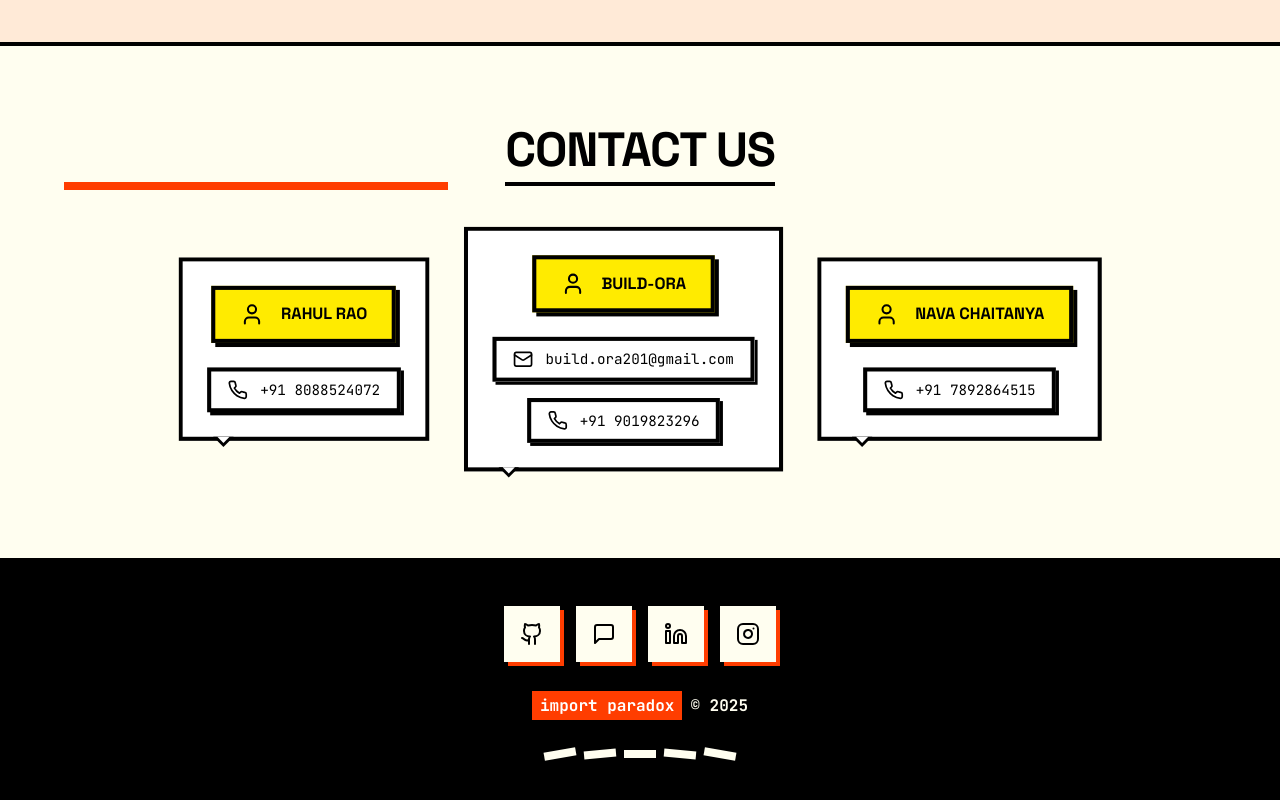
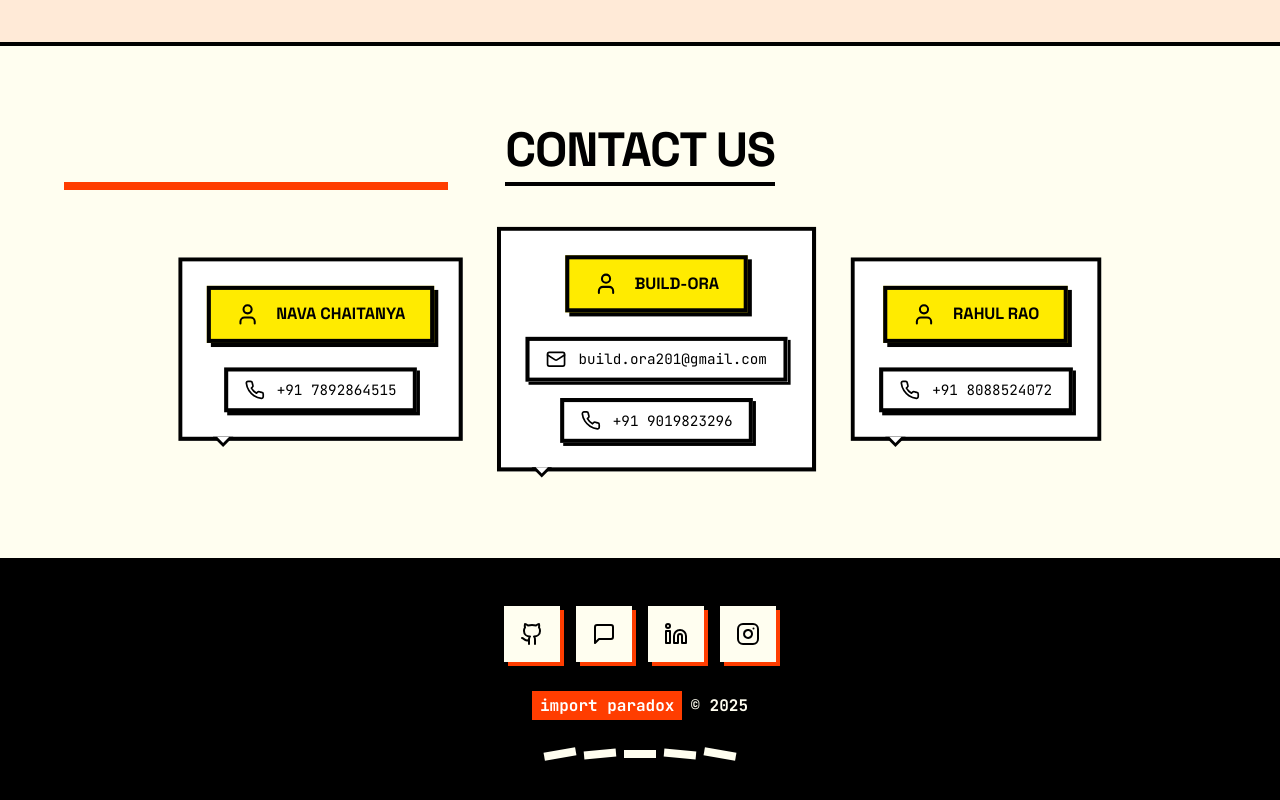
Before and after one commit to Build-Ora/import_paradox, a Next.js app: page / in a window 1280 px wide. Shown: the part 7130-7930 px from the top of the page. Built offline with nearby package versions, Linux system fonts and the light colour scheme.

Commit message:
contact details

```diff
--- a/components/contact-section.tsx
+++ b/components/contact-section.tsx
@@ -5,8 +5,9 @@ import { User, Mail, Phone } from "lucide-react"
 
 const contacts = [
   {
-    name: "RAHUL RAO",
-    phone: "+91 8088524072",
+    name: "Nava Chaitanya",
+    email: "racnavachaitanya3192@gmail.com",
+    phone: "+91 7892864515",
   },
   {
     name: "Build-ora",
@@ -14,9 +15,9 @@ const contacts = [
     phone: "+91 9019823296",
   },
   {
-    name: "Nava Chaitanya",
-    phone: "+91 7892864515",
-  },
+    name: "RAHUL RAO",
+    phone: "+91 8088524072",
+  }
 ]
 
 export function ContactSection() {
```
